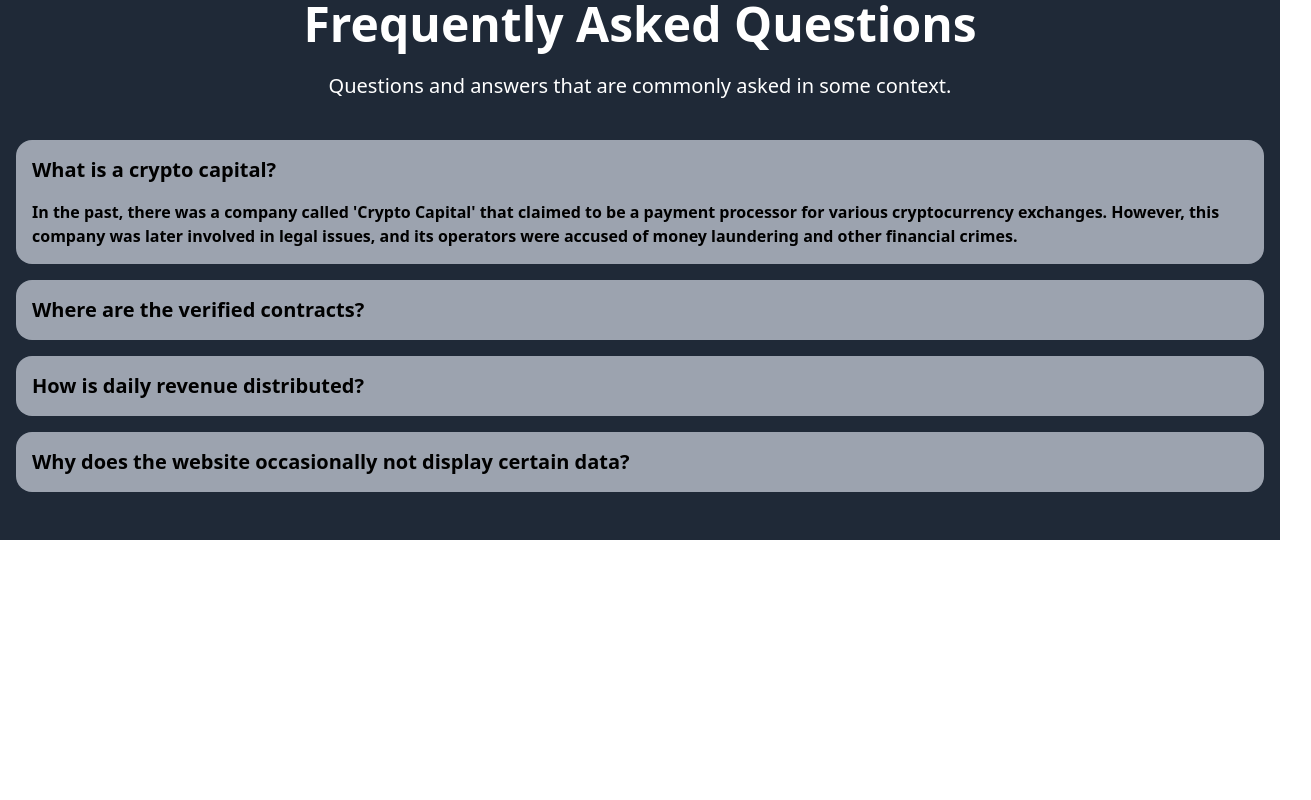
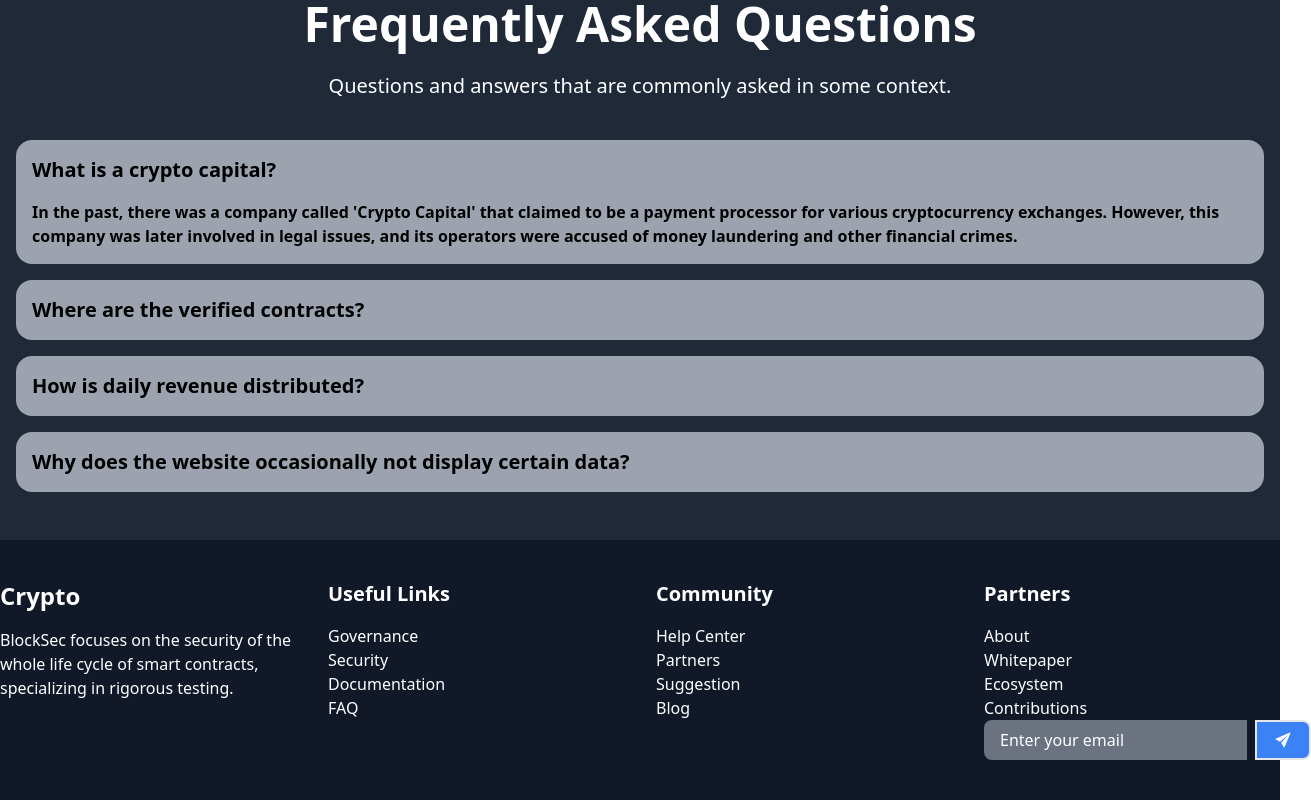
Before and after one commit to AmhjadKhan/Crypto, a React (Vite) app: page / in a window 1280 px wide. Shown: the part 2834-3634 px from the top of the page, 1311 px wide, since content can reach past the window. Before the commit the page ends 3374 px from the top, so only its background shows below. Built offline with nearby package versions, Linux system fonts and the light colour scheme.

Commit message:
this is footer section  commit

```diff
--- a/src/App.jsx
+++ b/src/App.jsx
@@ -1,4 +1,5 @@
 import FAQ from "./component/Faq/Faq";
+import Footer from "./component/footer/Footer";
 import Header from "./component/Header/Header";
 import Holders from "./component/Holders/Holders";
 import Mission from "./component/misson/Misson";
@@ -16,6 +17,7 @@
       <Workes />
       <Mission />
       <FAQ />
+      <Footer />
     </>
   );
 }
--- /dev/null
+++ b/src/component/footer/Footer.jsx
@@ -0,0 +1,112 @@
+import { IoIosSend } from "react-icons/io";
+
+const Footer = () => {
+  return (
+    <footer className="py-10 bg-gray-900 text-white">
+      <div className="container mx-auto grid grid-cols-1 sm:grid-cols-4 gap-8">
+        <div>
+          <h3 className="text-2xl font-bold">
+            <span className="gradient__header">Crypto</span>
+          </h3>
+          <p className="mt-4">
+            BlockSec focuses on the security of the whole life cycle of smart
+            contracts, specializing in rigorous testing.
+          </p>
+          <div className="flex space-x-4 mt-4">
+            <i className="ri-facebook-fill"></i>
+            <i className="ri-linkedin-fill"></i>
+            <i className="ri-instagram-line"></i>
+            <i className="ri-twitter-fill"></i>
+          </div>
+        </div>
+        <div>
+          <h4 className="text-xl font-bold">Useful Links</h4>
+          <ul className="mt-4">
+            <li>
+              <a href="#" className="hover:text-gray-300">
+                Governance
+              </a>
+            </li>
+            <li>
+              <a href="#" className="hover:text-gray-300">
+                Security
+              </a>
+            </li>
+            <li>
+              <a href="#" className="hover:text-gray-300">
+                Documentation
+              </a>
+            </li>
+            <li>
+              <a href="#" className="hover:text-gray-300">
+                FAQ
+              </a>
+            </li>
+          </ul>
+        </div>
+        <div>
+          <h4 className="text-xl font-bold">Community</h4>
+          <ul className="mt-4">
+            <li>
+              <a href="#" className="hover:text-gray-300">
+                Help Center
+              </a>
+            </li>
+            <li>
+              <a href="#" className="hover:text-gray-300">
+                Partners
+              </a>
+            </li>
+            <li>
+              <a href="#" className="hover:text-gray-300">
+                Suggestion
+              </a>
+            </li>
+            <li>
+              <a href="#" className="hover:text-gray-300">
+                Blog
+              </a>
+            </li>
+          </ul>
+        </div>
+        <div>
+          <h4 className="text-xl font-bold">Partners</h4>
+          <ul className="mt-4">
+            <li>
+              <a href="#" className="hover:text-gray-300">
+                About
+              </a>
+            </li>
+            <li>
+              <a href="#" className="hover:text-gray-300">
+                Whitepaper
+              </a>
+            </li>
+            <li>
+              <a href="#" className="hover:text-gray-300">
+                Ecosystem
+              </a>
+            </li>
+            <li>
+              <a href="#" className="hover:text-gray-300">
+                Contributions
+              </a>
+            </li>
+            <div className="flex items-center space-x-2">
+              <input
+                className="bg-gray-500 text-white placeholder-white px-4 py-2 rounded-l-lg focus:outline-none"
+                type="email"
+                placeholder="Enter your email"
+              />
+              <button className="bg-blue-500 hover:bg-yellow-600 text-white px-4 py-2 rounded-r-lg border-2 flex items-center justify-center">
+                <IoIosSend className="text-xl" />
+              </button>
+            </div>
+          </ul>
+        </div>
+      </div>
+    </footer>
+  );
+};
+
+export default Footer;
```
